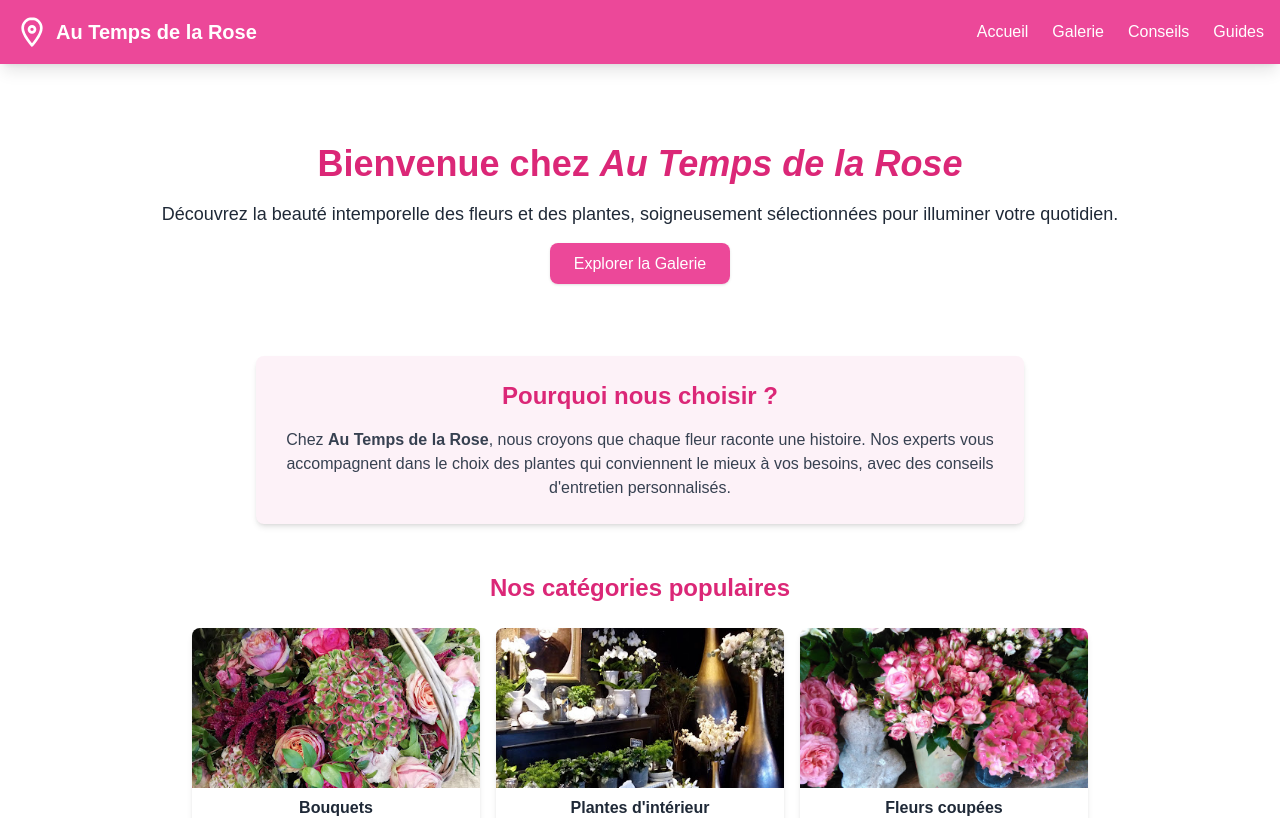
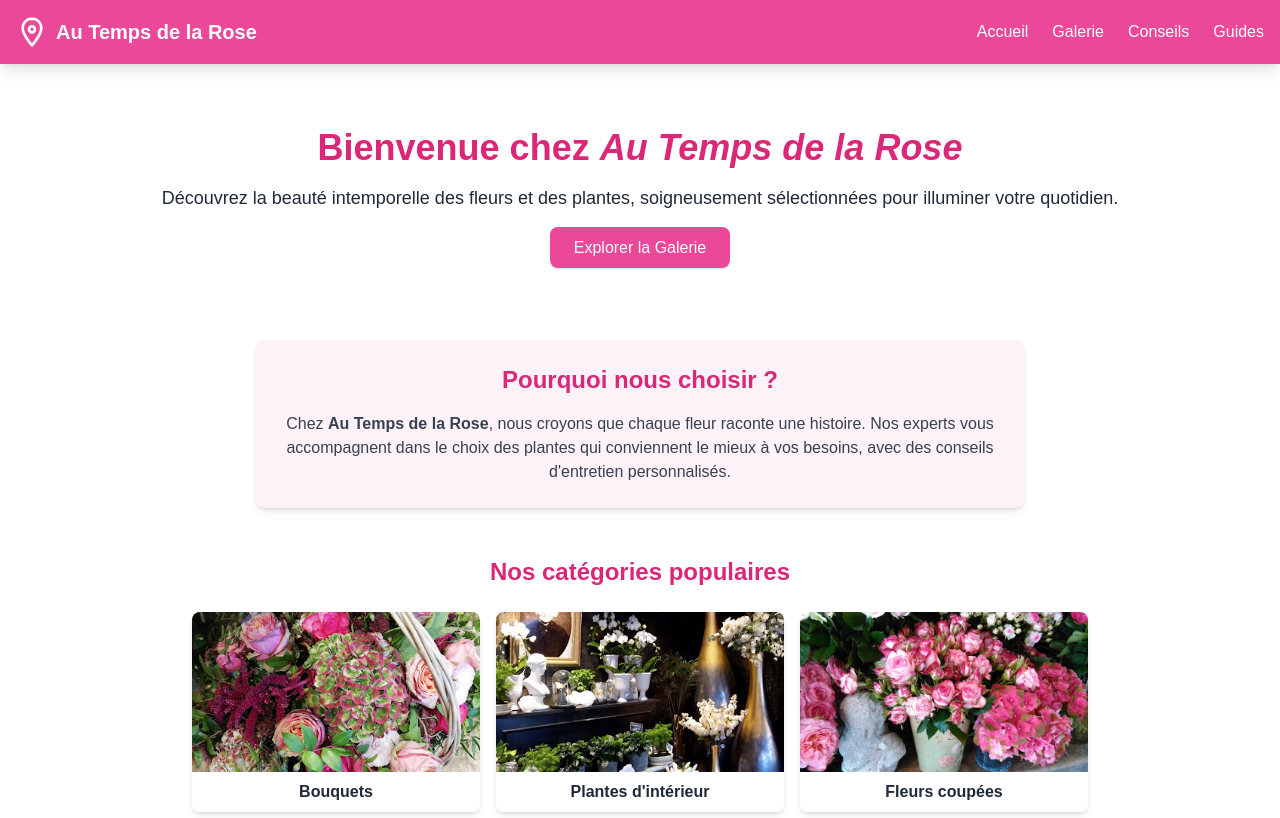
Before and after one commit to lucasS48/AuTempsDeLaRose, a Next.js app: page / in a window 1280 px wide. Shown: the top 818 px of the page. Built offline with nearby package versions, Linux system fonts and the light colour scheme.

Commit message:
espaceTop

```diff
--- a/src/pages/_app.tsx
+++ b/src/pages/_app.tsx
@@ -6,7 +6,7 @@ import Header from "@/components/Header";
 export default function App({ Component, pageProps }: AppProps) {
   return  <>
   <Header />
-  <div className="pt-20">
+  <div className="pt-16">
         <Component {...pageProps} />
       </div>
   <Footer />
```
